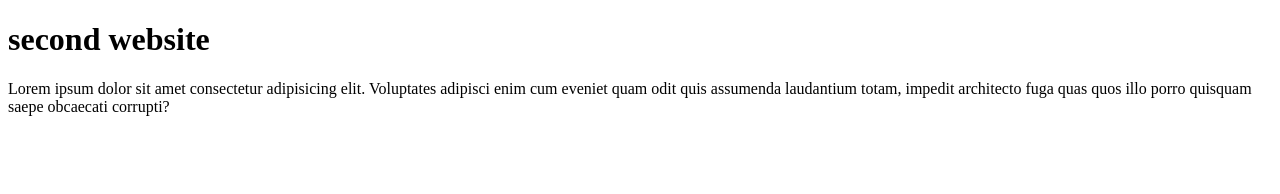
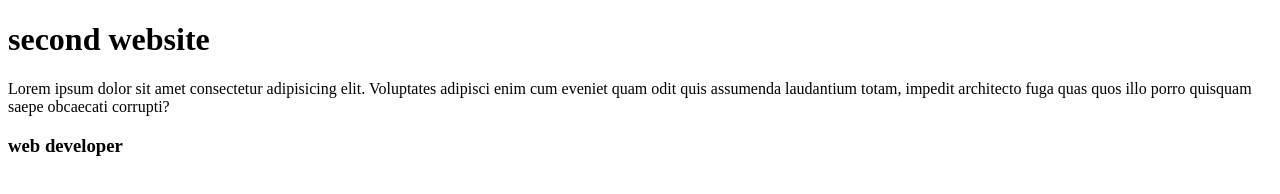
Before and after one commit to Sharafat-max/second-website, a plain HTML site: page index.html in a window 1280 px wide. Drawn offline with Linux system fonts and the light colour scheme.

Commit message:
Update index.html

```diff
--- a/index.html
+++ b/index.html
@@ -8,5 +8,6 @@
 <body>
     <h1>second website</h1>
     <p>Lorem ipsum dolor sit amet consectetur adipisicing elit. Voluptates adipisci enim cum eveniet quam odit quis assumenda laudantium totam, impedit architecto fuga quas quos illo porro quisquam saepe obcaecati corrupti?</p>
+    <h3>web developer</h3>
 </body>
 </html>
```
